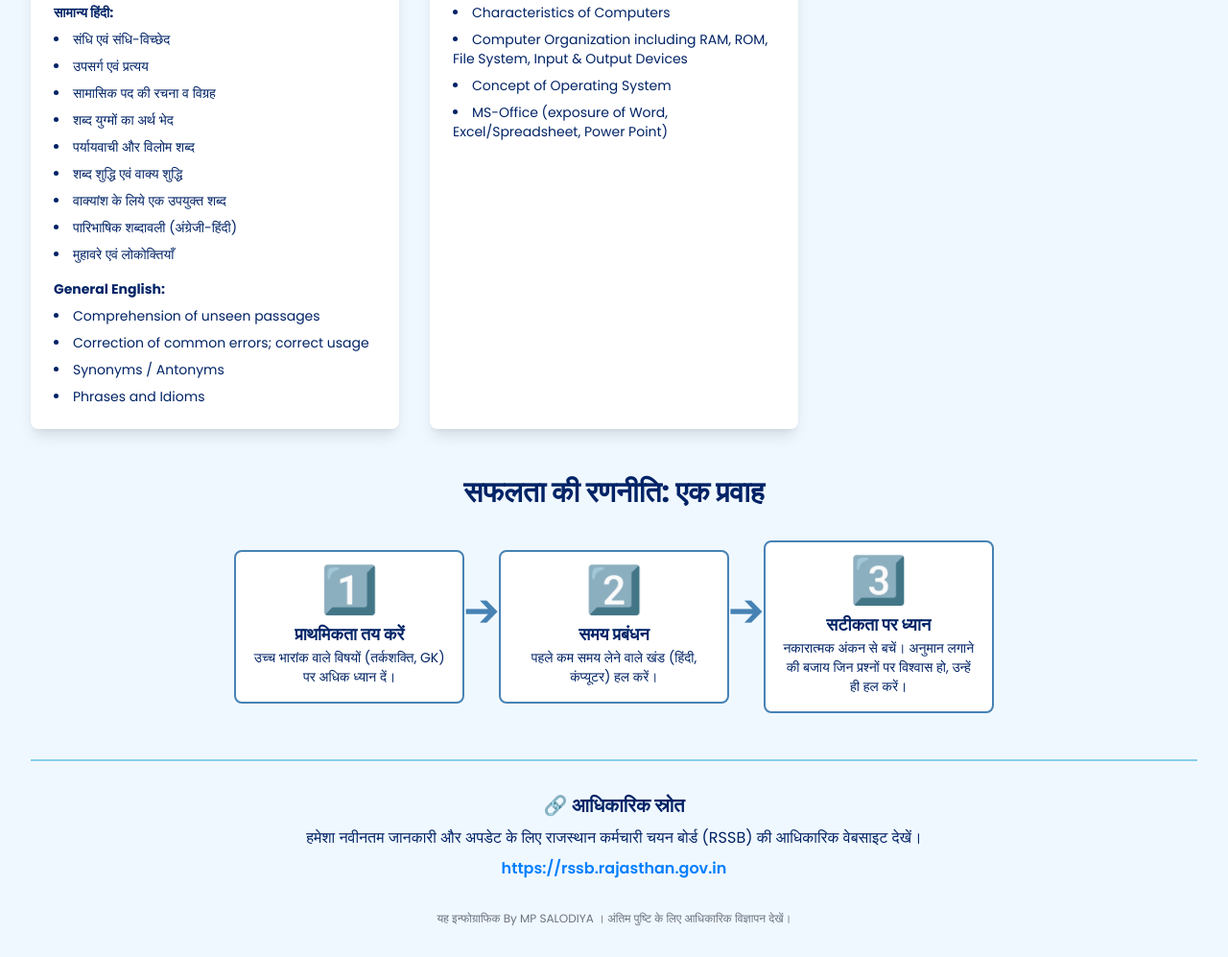
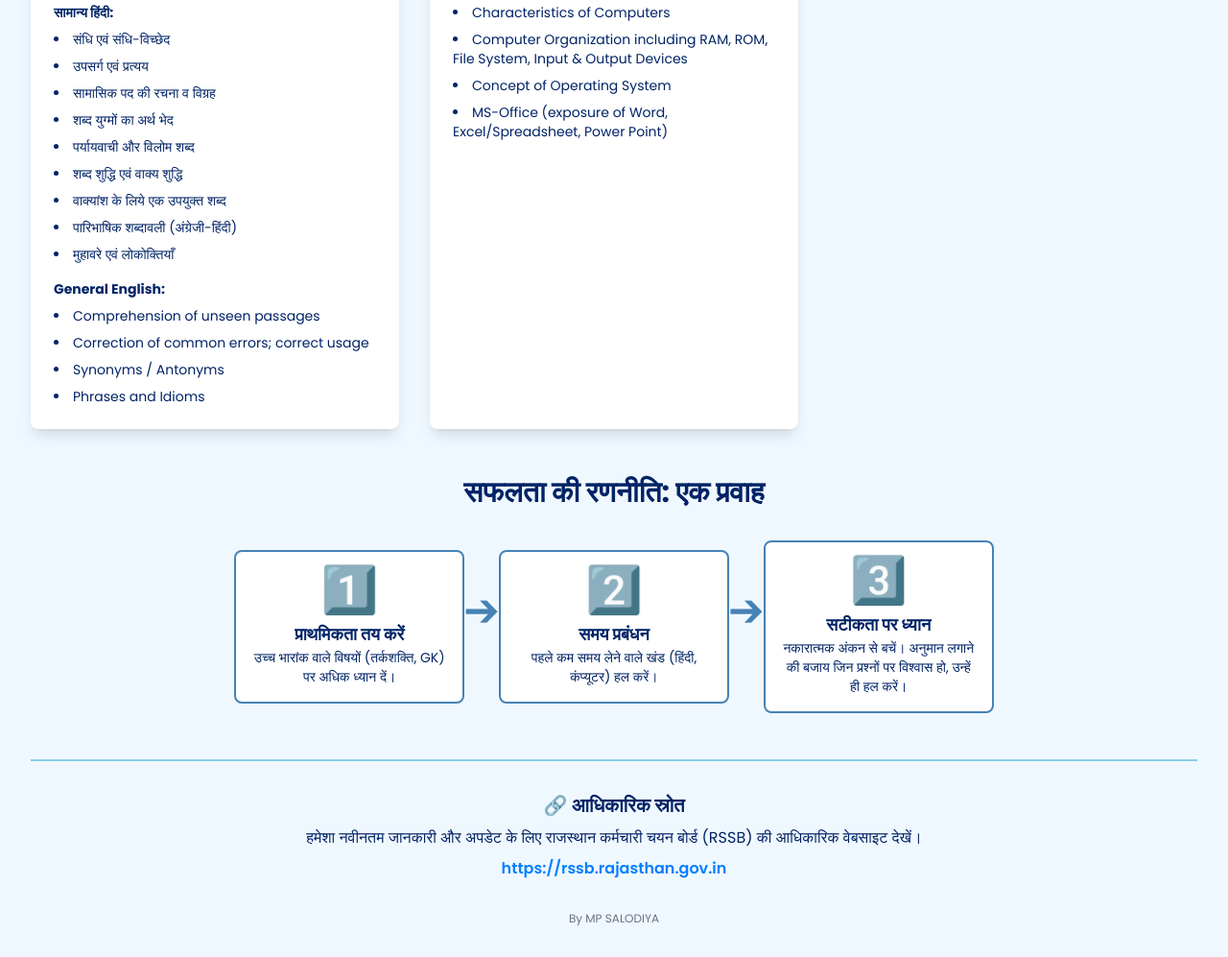
Before and after one commit to Dream-Link/PATWAR-SYLLABUS, a plain HTML site: page index.html in a window 1280 px wide. Shown: the part 2405-3402 px from the top of the page at 96% size. Drawn offline with nearby package versions, Linux system fonts and the light colour scheme; a web font is replaced by a local one.

Commit message:
index.html

```diff
--- a/index.html
+++ b/index.html
@@ -259,7 +259,7 @@
             <p class="font-bold text-xl">🔗 आधिकारिक स्रोत</p>
             <p class="my-2">हमेशा नवीनतम जानकारी और अपडेट के लिए राजस्थान कर्मचारी चयन बोर्ड (RSSB) की आधिकारिक वेबसाइट देखें।</p>
             <a href="https://rssb.rajasthan.gov.in" target="_blank" class="text-[#007FFF] font-semibold hover:underline break-words">https://rssb.rajasthan.gov.in</a>
-            <p class="text-xs text-gray-500 mt-8">यह इन्फोग्राफिक By MP SALODIYA । अंतिम पुष्टि के लिए आधिकारिक विज्ञापन देखें।</p>
+            <p class="text-xs text-gray-500 mt-8">By MP SALODIYA</p>
         </footer>
 
     </div>
```
